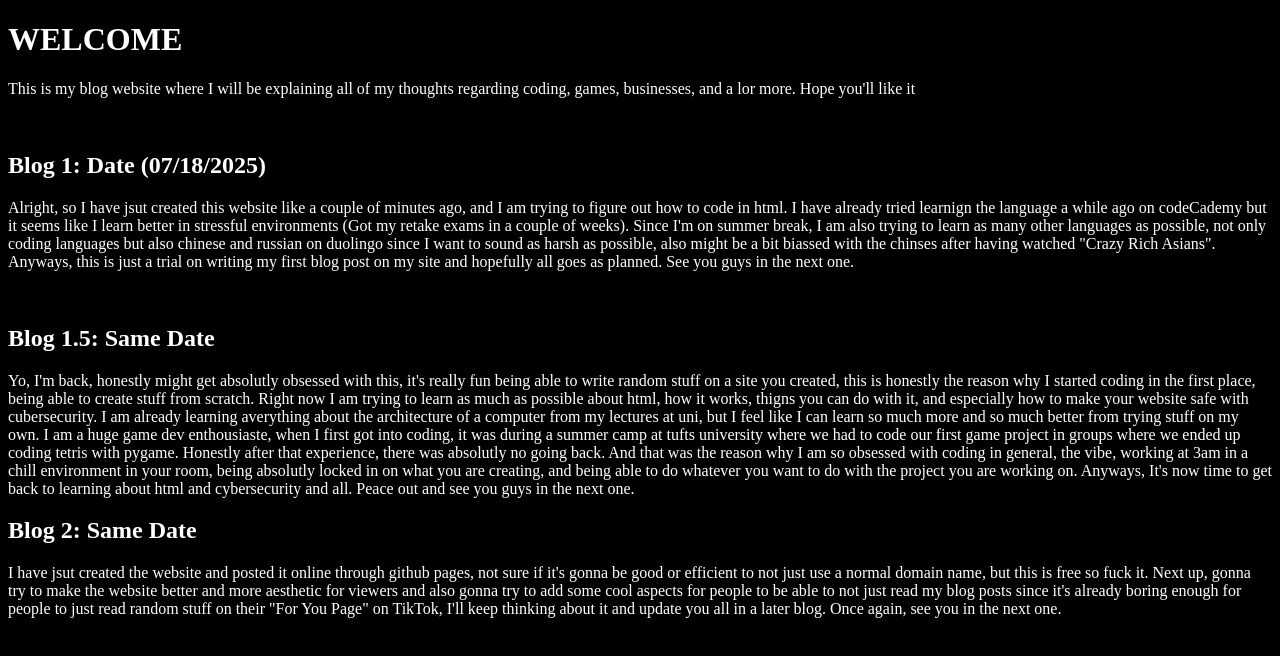
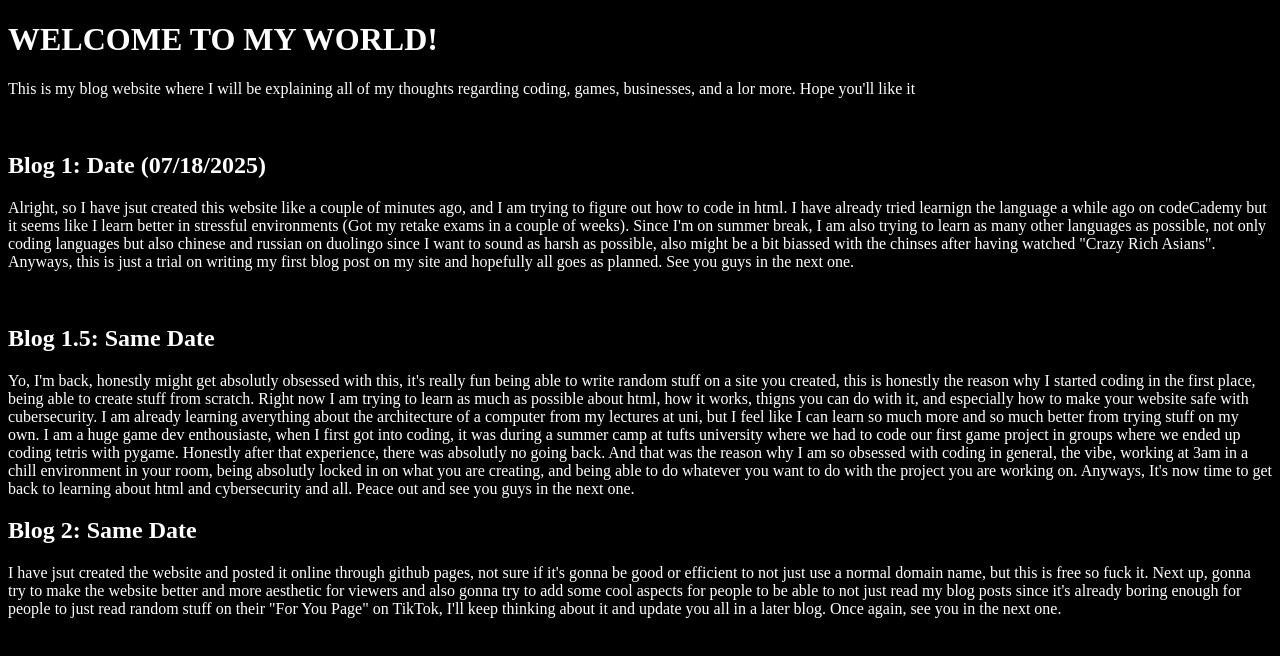
Before and after one commit to 1AmKingBob/The-Art-Conquest, a plain HTML site: page index.html in a window 1280 px wide. Drawn offline with Linux system fonts and the light colour scheme.

Commit message:
new stuff in the header

```diff
--- a/index.html
+++ b/index.html
@@ -13,7 +13,7 @@
 </head>
 
 <body>
-    <h1>WELCOME</h1>
+    <h1>WELCOME TO MY WORLD!</h1>
     <p>This is my blog website where I will be explaining all of my thoughts regarding coding, games, businesses, and a lor more. Hope you'll like it</p>
     <br />
     <h2>
```
